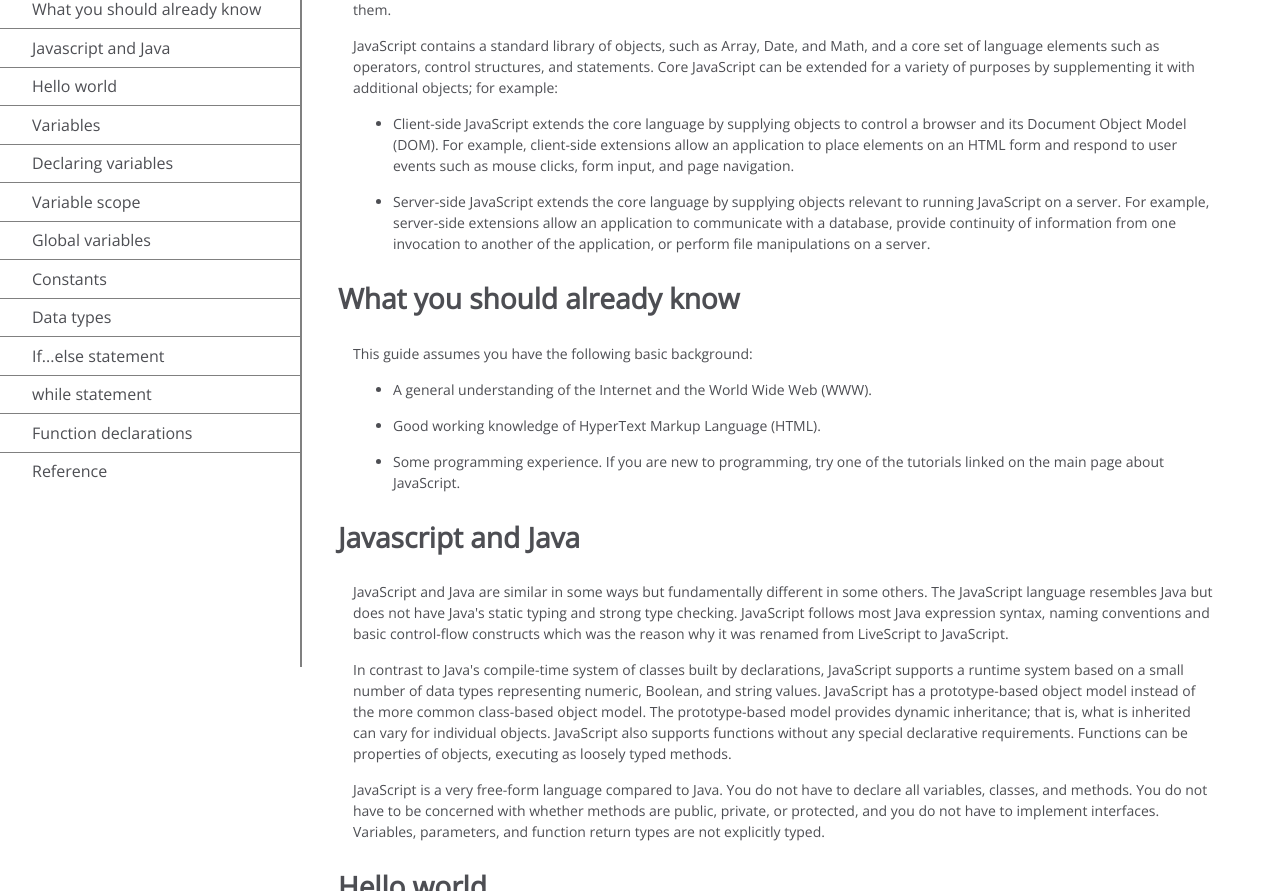
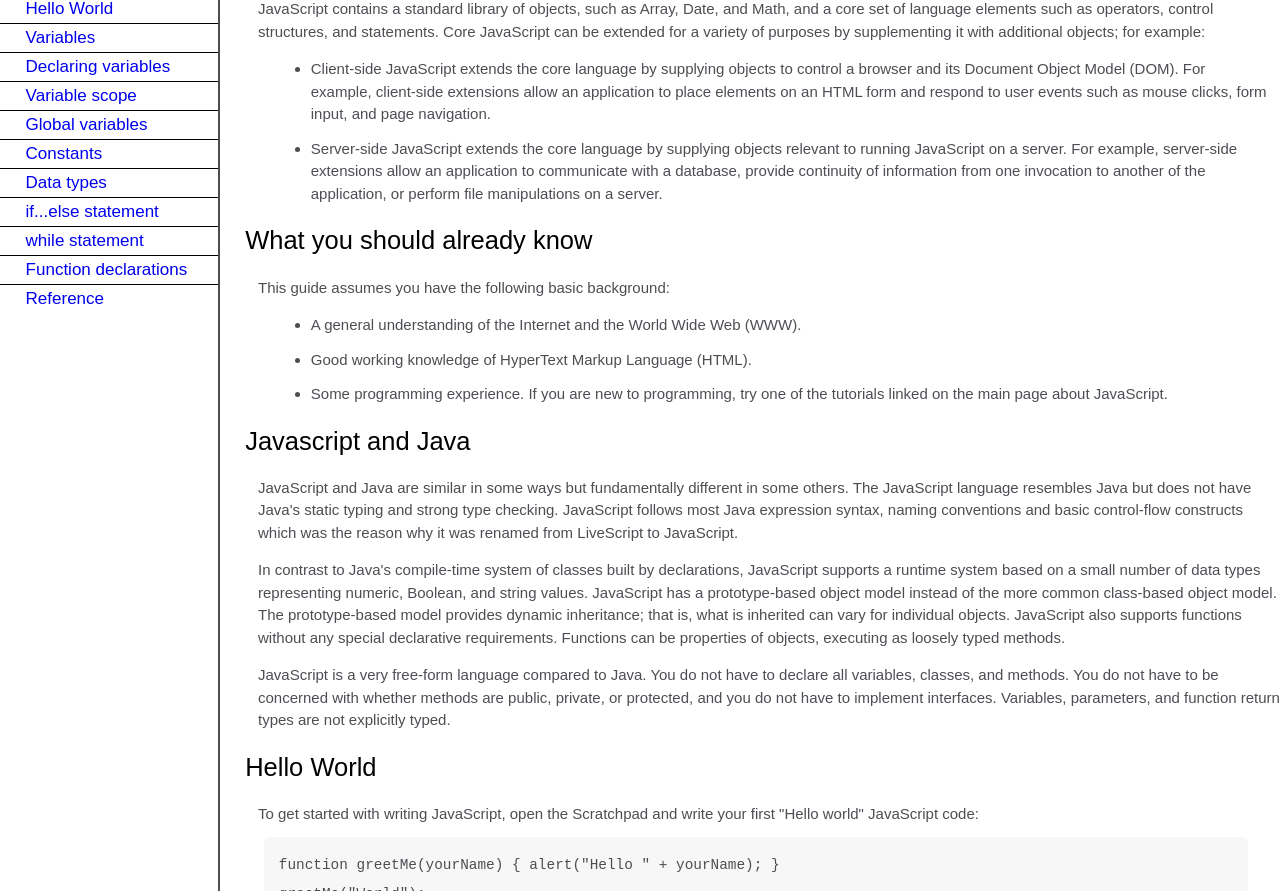
Before and after one commit to brandonh86/buildATechnicalDocumentationPage, a plain HTML site: page index.html in a window 1280 px wide. Shown: the part 133-1024 px from the top of the page. Drawn offline with nearby package versions, Linux system fonts and the light colour scheme.

Commit message:
redo of first attempt

```diff
--- a/css/style.css
+++ /dev/null
@@ -1,62 +0,0 @@
-* {
-    font-family: "Open Sans";
-    font-size: 14px;
-    color: #4d4e53;
-}
-
-.nav-bar {
-    border-right: 2px solid grey;
-    width: 300px;
-    height: 100%;
-    display: flex;
-    flex-direction: column;
-    position: fixed;
-    top: 0;
-    left: 0;
-    z-index: 1;
-    margin: 0px;
-}
-
-.nav-bar a {
-    height: 30px;
-    width: 300px;
-    border-top: 1px solid grey;
-    padding-top: 7.5px;
-    text-indent: 2em;
-    font-size: 16px;
-}
-
-.nav-bar h1 {
-    text-align: center;
-}
-
-main {
-    margin: 25px 25px 25px 300px;
-    line-height: 1.5;
-}
-
-article {
-    margin: 15px 15px 15px 30px;
-}
-
-h1 {
-    font-size: 2em;
-}
-
-main p, li {
-    margin: 15px;
-}
-
-code {
-    display: block;
-    white-space: pre-line;
-    line-height: 2;
-    margin: 25px;
-    padding: 10px;
-    background-color: #f7f7f7;
-
-}
-
-nav a:link {
-    text-decoration: none;
-}
--- a/index.html
+++ b/index.html
@@ -1,73 +1,73 @@
 <!DOCTYPE html>
-<html>
+<html lang="en">
 <head>
     <meta charset="UTF-8">
-        <meta name="viewport" content="width=device-width, initial scale=1.0">
-        <link rel="stylesheet" href="css/style.css">
+    <meta http-equiv="X-UA-Compatible" content="IE=edge">
+    <meta name="viewport" content="width=device-width, initial-scale=1.0">
     <title>Technical Documentation Page</title>
-        <link rel="preconnect" href="https://fonts.googleapis.com">
-        <link rel="preconnect" href="https://fonts.gstatic.com" crossorigin>
-        <link href="https://fonts.googleapis.com/css2?family=Open+Sans&display=swap" rel="stylesheet">
+    <link rel="stylesheet" href="style.css">
 </head>
-    <nav class="nav-bar">
-        <h1>JS Documentation</h1>
+<body>
+    <nav id="nav-bar">
+        <a id="nav-title">JS Documentation</a>
         <a href="#introduction">Introduction</a>
-        <a href="#what-you-should-already-know">What you should already know</a>
-        <a href="#javascript-and-java">Javascript and Java</a>
-        <a href="#hello-world">Hello world</a>
+        <a href="#whatyoushouldknow">What you should already know</a>
+        <a href="#javascriptjava">Javascript and Java</a>
+        <a href="#helloworld">Hello World</a>
         <a href="#variables">Variables</a>
-        <a href="#declaring-variables">Declaring variables</a>
-        <a href="#variable-scope">Variable scope</a>
-        <a href="#global-variables">Global variables</a>
+        <a href="#declaringvariables">Declaring variables</a>
+        <a href="#variablescope">Variable scope</a>
+        <a href="#globalvariables">Global variables</a>
         <a href="#constants">Constants</a>
-        <a href="#data-types">Data types</a>
-        <a href="#if-else-statement">If...else statement</a>
-        <a href="#while-statement">while statement</a>
-        <a href="#function-declarations">Function declarations</a>
+        <a href="#datatypes">Data types</a>
+        <a href="#ifelsestatement">if...else statement</a>
+        <a href="#whilestatement">while statement</a>
+        <a href="#functiondeclarations">Function declarations</a>
         <a href="#reference">Reference</a>
+        </ul>
     </nav>
     <main>
-        <article id="introduction">
+        <section id="sec-intro" class="section-div">
             <h1>Introduction</h1>
-            <p>JavaScript is a cross-platform, object-oriented scripting language. It is a small and lightweight language. Inside a host environment (for example, a web browser), JavaScript can be connected to the objects of its environment to provide programmatic control over them. </p>
-            <p>JavaScript contains a standard library of objects, such as Array, Date, and Math, and a core set of language elements such as operators, control structures, and statements. Core JavaScript can be extended for a variety of purposes by supplementing it with additional objects; for example: </p>
+            <p>JavaScript is a cross-platform, object-oriented scripting language. It is a small and lightweight language. Inside a host environment (for example, a web browser), JavaScript can be connected to the objects of its environment to provide programmatic control over them.</p>
+            <p>JavaScript contains a standard library of objects, such as Array, Date, and Math, and a core set of language elements such as operators, control structures, and statements. Core JavaScript can be extended for a variety of purposes by supplementing it with additional objects; for example:</p>
             <ul>
-                <li>Client-side JavaScript extends the core language by supplying objects to control a browser and its Document Object Model (DOM). For example, client-side extensions allow an application to place elements on an HTML form and respond to user events such as mouse clicks, form input, and page navigation. </li>
+                <li>Client-side JavaScript extends the core language by supplying objects to control a browser and its Document Object Model (DOM). For example, client-side extensions allow an application to place elements on an HTML form and respond to user events such as mouse clicks, form input, and page navigation.</li>
                 <li>Server-side JavaScript extends the core language by supplying objects relevant to running JavaScript on a server. For example, server-side extensions allow an application to communicate with a database, provide continuity of information from one invocation to another of the application, or perform file manipulations on a server.</li>
             </ul>
-        </article>
-        <article id="what-you-should-already-know">
+        </section>
+        <section id="sec-whatyoushouldknow" class="section-div">
             <h1>What you should already know</h1>
             <p>This guide assumes you have the following basic background:</p>
             <ul>
-                <li>A general understanding of the Internet and the World Wide Web (WWW). </li>
+                <li>A general understanding of the Internet and the World Wide Web (WWW).</li>
                 <li>Good working knowledge of HyperText Markup Language (HTML).</li>
-                <li>Some programming experience. If you are new to programming, try one of the tutorials linked on the main page about JavaScript. </li>
+                <li>Some programming experience. If you are new to programming, try one of the tutorials linked on the main page about JavaScript.</li>
             </ul>
-        </article>
-        <article id="javascript-and-java">
+        </section>
+        <section id="sec-javascriptjava" class="section-div">
             <h1>Javascript and Java</h1>
             <p>JavaScript and Java are similar in some ways but fundamentally different in some others. The JavaScript language resembles Java but does not have Java's static typing and strong type checking. JavaScript follows most Java expression syntax, naming conventions and basic control-flow constructs which was the reason why it was renamed from LiveScript to JavaScript.</p>
             <p>In contrast to Java's compile-time system of classes built by declarations, JavaScript supports a runtime system based on a small number of data types representing numeric, Boolean, and string values. JavaScript has a prototype-based object model instead of the more common class-based object model. The prototype-based model provides dynamic inheritance; that is, what is inherited can vary for individual objects. JavaScript also supports functions without any special declarative requirements. Functions can be properties of objects, executing as loosely typed methods.</p>
             <p>JavaScript is a very free-form language compared to Java. You do not have to declare all variables, classes, and methods. You do not have to be concerned with whether methods are public, private, or protected, and you do not have to implement interfaces. Variables, parameters, and function return types are not explicitly typed.</p>
-        </article>
-        <article id="hello-world">
-            <h1>Hello world</h1>
+        </section>
+        <section id="helloworld" class="section-div">
+            <h1>Hello World</h1>
             <p>To get started with writing JavaScript, open the Scratchpad and write your first "Hello world" JavaScript code:</p>
             <code>function greetMe(yourName) { alert("Hello " + yourName); }
                 greetMe("World");
             </code>
             <p>Select the code in the pad and hit Ctrl+R to watch it unfold in your browser!</p>
-        </article>
-        <article id="variables">
+        </section>
+        <section id="variables" class="section-div">
             <h1>Variables</h1>
             <p>You use variables as symbolic names for values in your application. The names of variables, called identifiers, conform to certain rules.</p>
             <p>A JavaScript identifier must start with a letter, underscore (_), or dollar sign ($); subsequent characters can also be digits (0-9). Because JavaScript is case sensitive, letters include the characters "A" through "Z" (uppercase) and the characters "a" through "z" (lowercase).</p>
             <p>You can use ISO 8859-1 or Unicode letters such as å and ü in identifiers. You can also use the Unicode escape sequences as characters in identifiers. Some examples of legal names are Number_hits, temp99, and _name.</p>
-        </article>
-        <article id="declaring-variables">
-            <h1>Declaring variables</h1>
-            <p>You can declare variables in three ways:</p>
+        </section>
+        <section id="declaringvariables" class="section-div">
+            <h1>Declaring Variables</h1>
+            <p>You can declare a variable in three ways:</p>
             <p>With the keyword var. For example,</p>
             <code>var x = 42.</code>
             <p>This syntax can be used to declare both local and global variables.</p>
@@ -77,62 +77,65 @@
             <p>With the keyword let. For example,</p>
             <code>let y = 13.</code>
             <p>This syntax can be used to declare a block scope local variable. See Variable scope below.</p>
-        </article>
-        <article id="variable-scope">
+        </section>
+        <section id="variablescope" class="section-div">
             <h1>Variable scope</h1>
             <p>When you declare a variable outside of any function, it is called a global variable, because it is available to any other code in the current document. When you declare a variable within a function, it is called a local variable, because it is available only within that function.</p>
             <p>JavaScript before ECMAScript 2015 does not have block statement scope; rather, a variable declared within a block is local to the function (or global scope) that the block resides within. For example the following code will log 5, because the scope of x is the function (or global context) within which x is declared, not the block, which in this case is an if statement.</p>
             <code>if (true) { var x = 5; } console.log(x); // 5</code>
             <p>This behavior changes, when using the let declaration introduced in ECMAScript 2015.</p>
             <code>if (true) { let y = 5; } console.log(y); // ReferenceError: y is not
-                defined</code>
-        </article>
-        <article id="global-variables">
+                    defined
+            </code>
+        </section>
+        <section id="globalvariables" class="section-div">
             <h1>Global variables</h1>
             <p>Global variables are in fact properties of the global object. In web pages the global object is window, so you can set and access global variables using the window.variable syntax.</p>
             <p>Consequently, you can access global variables declared in one window or frame from another window or frame by specifying the window or frame name. For example, if a variable called phoneNumber is declared in a document, you can refer to this variable from an iframe as parent.phoneNumber.</p>
-        </article>
-        <article id="constants">
+        </section>
+        <section id="constants" class="section-div">
             <h1>Constants</h1>
             <p>You can create a read-only, named constant with the const keyword. The syntax of a constant identifier is the same as for a variable identifier: it must start with a letter, underscore or dollar sign and can contain alphabetic, numeric, or underscore characters.</p>
             <code>const PI = 3.14;</code>
-            <p>A constant cannot change value through assignment or be re-declared while the script is running. It has to be initialized to a value.</p>
+            <p>A constant cannot change value through assignment or be re-declared while the script is running. It has to be initialized to a value.
+            </p>
             <p>The scope rules for constants are the same as those for let block scope variables. If the const keyword is omitted, the identifier is assumed to represent a variable.</p>
             <p>You cannot declare a constant with the same name as a function or variable in the same scope. For example:</p>
             <code>// THIS WILL CAUSE AN ERROR function f() {}; const f = 5; // THIS WILL
                 CAUSE AN ERROR ALSO function f() { const g = 5; var g; //statements
-                }</code>
+                }
+            </code>
             <p>However, object attributes are not protected, so the following statement is executed without problems.</p>
-            <code>const MY_OBJECT = {"key": "value"}; MY_OBJECT.key = "otherValue";</code>
-        </article>
-        <article id="data-types">
+            <code>const MY_OBJECT = {"key": "value"}; MY_OBJECT.key = "otherValue";
+            </code>
+        </section>
+        <section id="datatypes" class="section-div">
             <h1>Data types</h1>
             <p>The latest ECMAScript standard defines seven data types:</p>
             <ul>
-                <li>Six data types that are primitives:
+                <li>Six data types that are primitives:</li>
                     <ul>
-                        <li>Boolean. true and false</li>
-                        <li>null. A special keyword denoting a null value. Because JavaScript is case-sensitive, null is not the same as Null, NULL, or any other variant.</li>
+                        <li>Boolean. true and false.</li>
+                        <li>null. A special keyword denoting a null value. Because JavaScript is case-sensitive, null is not the same as Null,NULL, or any other variant.</li>
                         <li>undefined. A top-level property whose value is undefined.</li>
                         <li>Number. 42 or 3.14159.</li>
                         <li>String. "Howdy"</li>
                         <li>Symbol (new in ECMAScript 2015). A data type whose instances are unique and immutable.</li>
                     </ul>
-                </li>
-                <li>
-                    and Object
-                </li>
+                <li>and Object</li>
             </ul>
             <p>Although these data types are a relatively small amount, they enable you to perform useful functions with your applications. Objects and functions are the other fundamental elements in the language. You can think of objects as named containers for values, and functions as procedures that your application can perform.</p>
-        </article>
-        <article id="if-else-statement">
+        </section>
+        <section id="ifelsestatement" class="section-div">
             <h1>if...else statement</h1>
             <p>Use the if statement to execute a statement if a logical condition is true. Use the optional else clause to execute a statement if the condition is false. An if statement looks as follows:</p>
             <code>if (condition) { statement_1; } else { statement_2; }</code>
             <p>condition can be any expression that evaluates to true or false. See Boolean for an explanation of what evaluates to true and false. If condition evaluates to true, statement_1 is executed; otherwise, statement_2 is executed. statement_1 and statement_2 can be any statement, including further nested if statements.</p>
-            <p>You may also compound the statements using else if to have multiple conditions tested in sequence, as follows:</p>
+            <p>You may also compound the statements using else if to have multiple conditions tested in sequence, as follows:
+            </p>
             <code>if (condition_1) { statement_1; } else if (condition_2) { statement_2;
-                } else if (condition_n) { statement_n; } else { statement_last; }</code>
+                } else if (condition_n) { statement_n; } else { statement_last; }
+             </code>
             <p>In the case of multiple conditions only the first logical condition which evaluates to true will be executed. To execute multiple statements, group them within a block statement ({ ... }) . In general, it's good practice to always use block statements, especially when nesting if statements:</p>
             <code>if (condition) { statement_1_runs_if_condition_is_true;
                 statement_2_runs_if_condition_is_true; } else {
@@ -140,17 +143,17 @@
                 statement_4_runs_if_condition_is_false; }
             </code>
             <p>It is advisable to not use simple assignments in a conditional expression, because the assignment can be confused with equality when glancing over the code. For example, do not use the following code:</p>
-            <code>  if (x = y) { /* statements here */ }</code>
+            <code>if (x = y) { /* statements here */ }</code>
             <p>If you need to use an assignment in a conditional expression, a common practice is to put additional parentheses around the assignment. For example:</p>
             <code>if ((x = y)) { /* statements here */ }</code>
-        </article>
-        <article id="while-statement">
+        </section>
+        <section id="whilestatement" class="section-div">
             <h1>while statement</h1>
             <p>A while statement executes its statements as long as a specified condition evaluates to true. A while statement looks as follows:</p>
             <code>while (condition) statement</code>
             <p>If the condition becomes false, statement within the loop stops executing and control passes to the statement following the loop.</p>
-            <p>The condition test occurs before statement in the loop is executed. If the condition returns true, statement is executed and the condition is tested again. If the condition returns false, execution stops and control is passed to the statement following while. </p>
-            <p>To execute multiple statements, use a block statement ({ ... }) to group those statements. </p>
+            <p>The condition test occurs before statement in the loop is executed. If the condition returns true, statement is executed and the condition is tested again. If the condition returns false, execution stops and control is passed to the statement following while.</p>
+            <p>To execute multiple statements, use a block statement ({ ... }) to group those statements.</p>
             <p>Example:</p>
             <p>The following while loop iterates as long as n is less than three:</p>
             <code>var n = 0; var x = 0; while (n < 3) { n++; x += n; }</code>
@@ -161,26 +164,27 @@
                 <li>After the third pass: n = 3 and x = 6</li>
             </ul>
             <p>After completing the third pass, the condition n < 3 is no longer true, so the loop terminates.</p>
-        </article>
-        <article id="function-declarations">
-            <h1>Function declarations</h1>
+        </section>
+        <section id="functiondeclarations" class="section-div">
+            <h1>Function delcarations</h1>
             <p>A function definition (also called a function declaration, or function statement) consists of the function keyword, followed by:</p>
             <ul>
-                <li>The name of the function.</li>
-                <li>A list of arguments to the function, enclosed in parentheses and separated by commas.</li>
+                <li>name of the function.</li>
+                <li>list of arguments to the function, enclosed in parentheses and separated by commas.</li>
                 <li>The JavaScript statements that define the function, enclosed in curly brackets, { }.</li>
             </ul>
             <p>For example, the following code defines a simple function named square:</p>
-            <code>function square(number) { return number * number; }</code>
+            <code>square(number) { return number * number; }</code>
             <p>The function square takes one argument, called number. The function consists of one statement that says to return the argument of the function (that is, number) multiplied by itself. The return statement specifies the value returned by the function.</p>
             <code>return number * number;</code>
             <p>Primitive parameters (such as a number) are passed to functions by value; the value is passed to the function, but if the function changes the value of the parameter, this change is not reflected globally or in the calling function.</p>
-        </article>
-        <article id="reference">
+        </section>
+        <section id="reference" class="section-div">
             <h1>Reference</h1>
             <ul>
-                <li>All the documentation in this page is taken from <a href="https://developer.mozilla.org/en-US/docs/Web/JavaScript/Guide">MDN</a></li>
+                <li>All the documentation in this page is taken from <a href="https://developer.mozilla.org/en-US/docs/Web/JavaScript/Guide" target="_blank">MDN</a></li>
             </ul>
-        </article>
+        </section>
     </main>
+</b>
 </html>
--- /dev/null
+++ b/style.css
@@ -0,0 +1,80 @@
+body {
+    display: flex;
+    margin: 0;
+    font-family: /*'Open Sans', Arial,*/ sans-serif;
+    font-size: 15px;
+}
+
+#nav-bar {
+    position: fixed;
+    display: flex;
+    flex-direction: column;
+    width: 20vw;
+    max-width: 20vw;
+    height: 100vh;
+    margin-top: -1px;
+}
+
+#nav-bar #nav-title {
+    text-align: center;
+    font-size: 1.7em;
+    height: 5vh;
+    color: black;
+}
+
+#nav-bar a {
+    display: flex;
+    width: 17vw;
+    height: 3.5vh;
+    border-top: 1px solid black;
+    text-decoration: none;
+    align-items: center;
+    text-indent: 2vw;
+    font-size: 17px;
+    color: 4d4e53;
+}
+
+
+main {
+    margin-left: 17vw;
+    border-left: 2px solid #4d4e53;
+    padding-left: 1vw;
+    color: #4d4e53;
+}
+
+main h1 {
+    margin-left: 1vw;
+    font-size: 1.7em;
+    font-weight: normal;
+    color: black;
+}
+
+main p, main ul {
+    margin-left: 2vw;
+    line-height: 1.5;
+}
+
+main li {
+    margin: 1.5vh 1vw;
+}
+
+code {
+    margin: 2vw;
+    background-color: #f7f7f7;
+    display: block;
+    text-align: left;
+    white-space: pre-line;
+    position: relative;
+    word-break: normal;
+    word-wrap: normal;
+    line-height: 2;
+    padding: 1em;
+    margin: -0.5vh 2.5vw;
+    border-radius: 5px;
+    font-family: monospace;
+    font-size: 0.96em;
+}
+
+a:visited {
+    color: #4d4e53;
+}
```
Also changed, not shown: readme.txt (deleted), 1 other file. Lines whose indentation alone changed are shown as unchanged.
